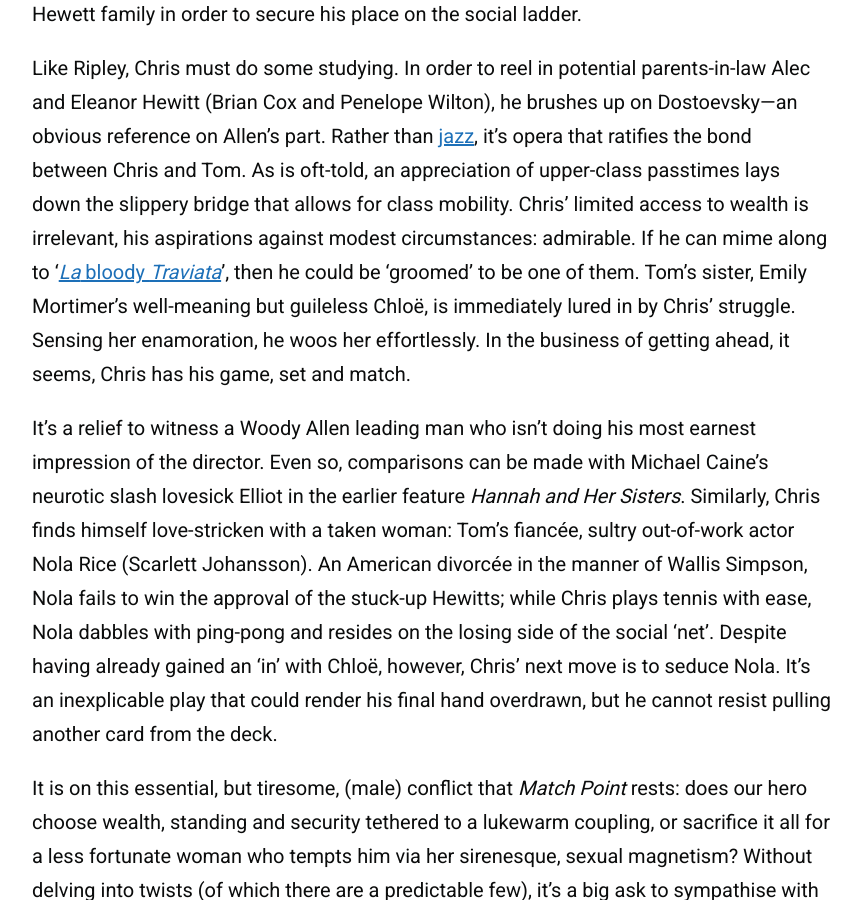
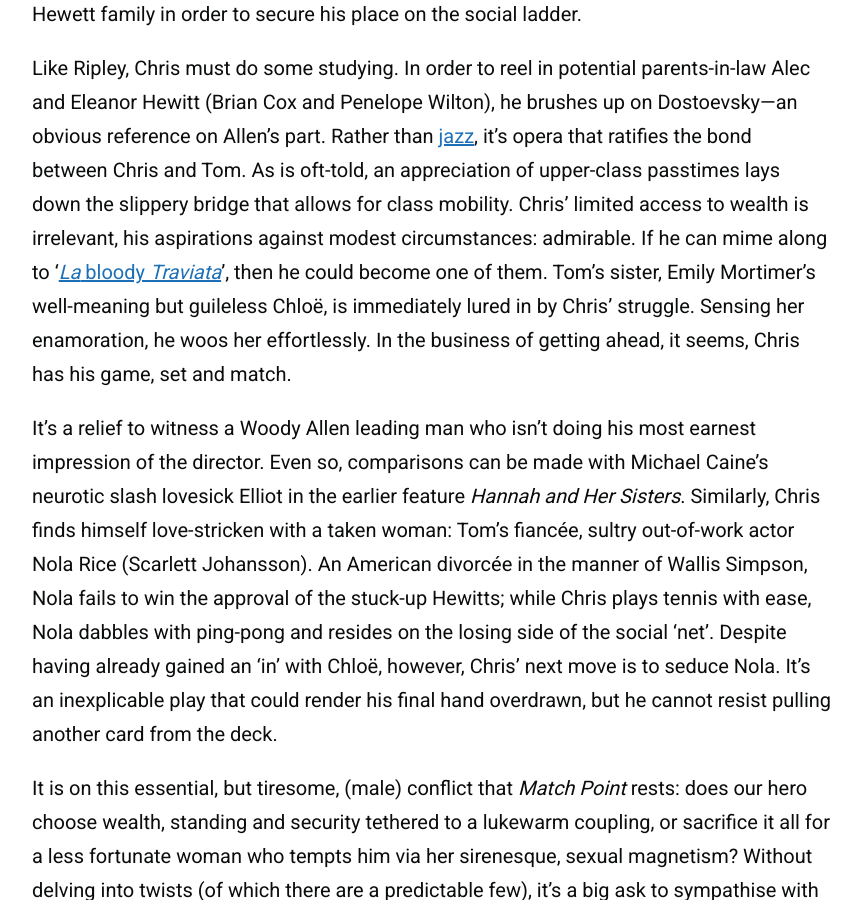
Before and after one commit to zoeurl/zoedowney.github.io, a Jekyll site: the page built from _posts/2024-02-22-match-point.md, in a window 1280 px wide and 900 px high, scrolled down 2009 px. Shown: the whole window, without its empty margins (208-1069 px from the left). Built offline with Jekyll 4.4.1, drawn with Linux system fonts in a browser that asks for light colours.

Commit message:
Update 2024-02-22-match-point.md

```diff
--- a/_posts/2024-02-22-match-point.md
+++ b/_posts/2024-02-22-match-point.md
@@ -17,7 +17,7 @@
 
 Jonathan Rhys-Meyers trades football [boots](https://en.wikipedia.org/wiki/Bend_It_Like_Beckham) for a tennis racket to star as Chris Wilton, a skint Irishman trying to make good in London. A once seeded player turned instructor, he positions himself at an ideal vantage point to collide with wealthy clients at a country club. He crosses paths with Tom Hewitt (_Stoker's_ Matthew Goode), an heir to a business fortune. The millennial successor to Tom Ripley, Chris swiftly ingratiates himself with the Hewett family in order to secure his place on the social ladder.
 
-Like Ripley, Chris must do some studying. In order to reel in potential parents-in-law Alec and Eleanor Hewitt (Brian Cox and Penelope Wilton), he brushes up on Dostoevsky—an obvious reference on Allen's part. Rather than [jazz](https://www.youtube.com/watch?v=mT-fOr29OfA&t=1s&ab_channel=TomasvdB), it’s opera that ratifies the bond between Chris and Tom. As is oft-told, an appreciation of upper-class passtimes lays down the slippery bridge that allows for class mobility. Chris’ limited access to wealth is irrelevant, his aspirations against modest circumstances: admirable. If he can mime along to ‘[_La_ bloody _Traviata_](https://en.wikipedia.org/wiki/La_traviata)’, then he could be ‘groomed’ to be one of them. Tom’s sister, Emily Mortimer’s well-meaning but guileless Chloë, is immediately lured in by Chris’ struggle. Sensing her enamoration, he woos her effortlessly. In the business of getting ahead, it seems, Chris has his game, set and match.
+Like Ripley, Chris must do some studying. In order to reel in potential parents-in-law Alec and Eleanor Hewitt (Brian Cox and Penelope Wilton), he brushes up on Dostoevsky—an obvious reference on Allen's part. Rather than [jazz](https://www.youtube.com/watch?v=mT-fOr29OfA&t=1s&ab_channel=TomasvdB), it’s opera that ratifies the bond between Chris and Tom. As is oft-told, an appreciation of upper-class passtimes lays down the slippery bridge that allows for class mobility. Chris’ limited access to wealth is irrelevant, his aspirations against modest circumstances: admirable. If he can mime along to ‘[_La_ bloody _Traviata_](https://en.wikipedia.org/wiki/La_traviata)’, then he could become one of them. Tom’s sister, Emily Mortimer’s well-meaning but guileless Chloë, is immediately lured in by Chris’ struggle. Sensing her enamoration, he woos her effortlessly. In the business of getting ahead, it seems, Chris has his game, set and match.
 
 It’s a relief to witness a Woody Allen leading man who isn’t doing his most earnest impression of the director. Even so, comparisons can be made with Michael Caine’s neurotic slash lovesick Elliot in the earlier feature _Hannah and Her Sisters_. Similarly, Chris finds himself love-stricken with a taken woman: Tom’s fiancée, sultry out-of-work actor Nola Rice (Scarlett Johansson). An American divorcée in the manner of Wallis Simpson, Nola fails to win the approval of the stuck-up Hewitts; while Chris plays tennis with ease, Nola dabbles with ping-pong and resides on the losing side of the social ‘net’. Despite having already gained an ‘in’ with Chloë, however, Chris’ next move is to seduce Nola. It’s an inexplicable play that could render his final hand overdrawn, but he cannot resist pulling another card from the deck.
 
```
